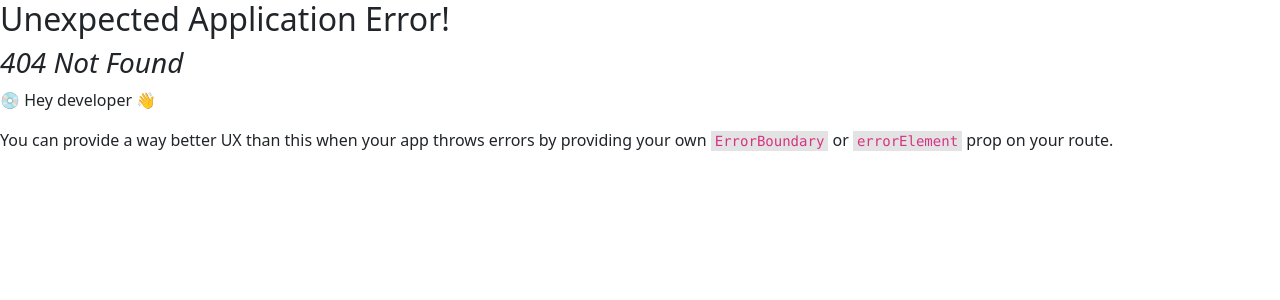
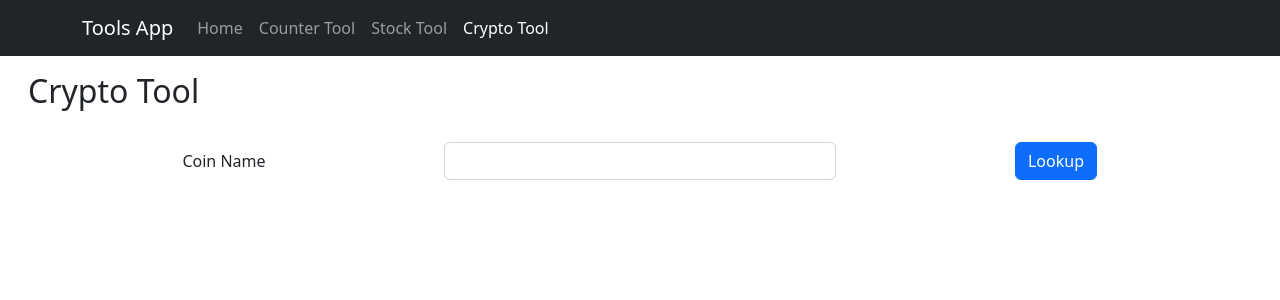
Before and after one commit to t4d-classes/react-redux_02062023, a React (Create React App) app in the folder tools-app/: page /crypto-tool in a window 1280 px wide. Before the commit this address had no page. Shown: the top 300 px of the page. Built offline with nearby package versions, Linux system fonts and the light colour scheme.

Commit message:
Add ezxercise 2

```diff
--- a/tools-app/src/App.js
+++ b/tools-app/src/App.js
@@ -25,6 +25,9 @@ function App() {
               <LinkContainer to="/stock-tool">
                 <Nav.Link>Stock Tool</Nav.Link>
               </LinkContainer>
+              <LinkContainer to="/crypto-tool">
+                <Nav.Link>Crypto Tool</Nav.Link>
+              </LinkContainer>
             </Nav>
           </Navbar.Collapse>
         </Container>
--- /dev/null
+++ b/tools-app/src/features/cryptoTool/CryptoTool.js
@@ -0,0 +1,35 @@
+import Button from 'react-bootstrap/Button';
+import Container from 'react-bootstrap/Container';
+import Row from 'react-bootstrap/Row';
+import Col from 'react-bootstrap/Col';
+import Form from 'react-bootstrap/Form';
+
+export function CryptoTool() {
+
+  return (
+    <Container fluid>
+      <Row className="mb-4">
+        <Col className="text-start">
+          <h2>Crypto Tool</h2>
+        </Col>
+      </Row>
+      <Row>
+        <Col>
+          <Form>
+            <Form.Group as={Row}>
+              <Form.Label column>Coin Name</Form.Label>
+              <Col>
+                <Form.Control type="text"
+                  value="" aria-label="Set coin name" />
+              </Col>
+              <Col>
+                <Button variant="primary">Lookup</Button>
+              </Col>
+            </Form.Group>
+          </Form>
+        </Col>
+      </Row>
+    </Container>
+  );
+
+}
--- a/tools-app/src/features/stockTool/StockTool.js
+++ b/tools-app/src/features/stockTool/StockTool.js
@@ -1,10 +1,27 @@
+import { useState, useCallback } from 'react';
+
 import Button from 'react-bootstrap/Button';
 import Container from 'react-bootstrap/Container';
 import Row from 'react-bootstrap/Row';
 import Col from 'react-bootstrap/Col';
 import Form from 'react-bootstrap/Form';
+import Card from 'react-bootstrap/Card';
 
 export function StockTool() {
+
+  const [
+    stockSymbolInput, // state value on each render
+    setStockSymbolInput, // function to update the state value and trigger a re-render
+  ] = useState('' /* initial state value on the first render */);
+
+  const stockSymbolInputChange = useCallback((evt) => {
+
+    // evt is the event object for the onChange event
+    // target will be the input field that triggered the change event
+    // value is the value of the input field
+    setStockSymbolInput(evt.target.value);
+
+  }, []);
 
   return (
     <Container fluid>
@@ -20,7 +37,8 @@ export function StockTool() {
               <Form.Label column>Stock Symbol</Form.Label>
               <Col>
                 <Form.Control type="text"
-                  value="" aria-label="Set stock symbol" />
+                  value={stockSymbolInput} aria-label="Set stock symbol"
+                  onChange={stockSymbolInputChange} />
               </Col>
               <Col>
                 <Button variant="primary">Lookup</Button>
@@ -29,6 +47,17 @@ export function StockTool() {
           </Form>
         </Col>
       </Row>
+      {stockSymbolInput && <Row className="mt-4">
+        <Col className="text-start">
+          <Card>
+            <Card.Body>
+              <Card.Title>
+                <b>{stockSymbolInput}</b>
+              </Card.Title>
+            </Card.Body>
+          </Card>
+        </Col>
+      </Row>}
     </Container>
   );
 
--- a/tools-app/src/index.js
+++ b/tools-app/src/index.js
@@ -9,6 +9,7 @@ import {Home} from './Home';
 
 import {Counter} from './features/counter/Counter';
 import { StockTool } from './features/stockTool/StockTool';
+import { CryptoTool } from './features/cryptoTool/CryptoTool';
 
 import './index.scss';
 
@@ -30,6 +31,11 @@ const router = createBrowserRouter([
         path: 'stock-tool',
         element: <StockTool />,
       },
+      {
+        path: 'crypto-tool',
+        element: <CryptoTool />,
+      },
+
     ],
   },
 ]);
```
Also changed, not shown: tools-app/exercises/exercise-2.md (added, +7 -0 lines).
